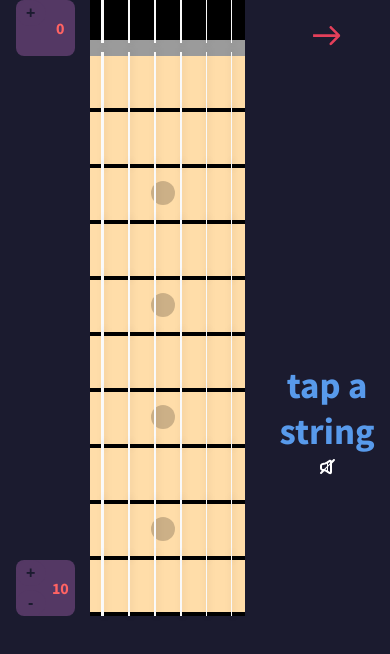
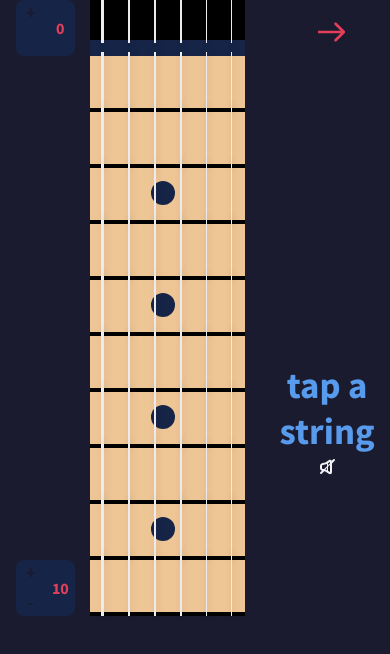
Before and after one commit to ropfoo/fretical, a Nuxt app: page /explore in a window 390 px wide. Shown: the top 654 px of the page. Built offline with nearby package versions, Linux system fonts and the light colour scheme.

Commit message:
styled main menu for mobile

```diff
--- a/assets/scss/components/layout/_fret.scss
+++ b/assets/scss/components/layout/_fret.scss
@@ -29,11 +29,11 @@ $fret-wideness: 3.5rem;
 
   &--open {
     background-color: black;
-    border-right: 1rem solid rgb(155, 155, 155);
+    border-right: 1rem solid $color-fret-secondary;
 
     @include media-small {
       border: 0;
-      border-bottom: 1rem solid rgb(155, 155, 155);
+      border-bottom: 1rem solid $color-fret-secondary;
       display: grid;
       height: $fret-wideness;
       order: 2;
--- a/assets/scss/components/layout/_fretboard-view.scss
+++ b/assets/scss/components/layout/_fretboard-view.scss
@@ -68,10 +68,16 @@
     align-items: flex-end;
     display: flex;
     justify-content: flex-end;
-    padding: 1.5rem 2rem 0 0;
     position: absolute;
-    right: 1rem;
+    right: 3rem;
+    top: 1.5rem;
     transform: scale(1.3);
     z-index: 5;
+    transition: 0.3s;
+    transform-origin: center center;
+
+    &:hover {
+      transform: scale(1.6);
+    }
   }
 }
--- /dev/null
+++ b/assets/scss/components/layout/_home.scss
@@ -0,0 +1,7 @@
+.c-home {
+  padding: 1.5rem;
+  margin-bottom: 5;
+  h1 {
+    color: $color-white;
+  }
+}
--- /dev/null
+++ b/assets/scss/components/layout/_main-menu.scss
@@ -0,0 +1,40 @@
+@mixin main-menu-item($background-color, $font-color) {
+  background-color: $background-color;
+  height: 11rem;
+  h1 {
+    font-size: 1.7rem;
+    color: $font-color;
+    padding: 1rem 0 1rem 1rem;
+  }
+}
+
+.c-main-menu {
+  display: grid;
+  grid-template-columns: repeat(8, 1fr);
+  gap: 1rem;
+  margin-top: 10rem;
+
+  &__explore {
+    @include main-menu-item($color-light-main, $color-dark-secondary);
+    grid-column: 1 / span 5;
+    display: grid;
+    grid-template-rows: 1fr 1fr;
+    width: 100%;
+
+    img {
+      padding-left: 40%;
+    }
+  }
+  &__chords {
+    @include main-menu-item($color-dark-secondary, $color-light-secondary);
+    grid-column: 6 / span 8;
+  }
+  &__learn {
+    @include main-menu-item($color-light-secondary, $color-dark-secondary);
+    grid-column: 1 / span 8;
+
+    img {
+      padding-top: 2rem;
+    }
+  }
+}
--- a/assets/scss/components/layout/_string.scss
+++ b/assets/scss/components/layout/_string.scss
@@ -74,7 +74,7 @@
     @include media-small {
       font-size: 0.9rem;
       height: 2.2rem;
-      margin-right: 0.8rem;
+      margin-right: 1rem;
       padding: 0.5rem 0.4rem;
       transition: opacity 0.4s;
       width: 2.2rem;
--- a/assets/scss/main.scss
+++ b/assets/scss/main.scss
@@ -16,6 +16,8 @@ Settings : Variables and other settings
 // Components : Individual components - layout
  ==================================================================================== */
 
+@import './components/layout/_home.scss';
+@import './components/layout/_main-menu.scss';
 @import './components/layout/_fretboard-view.scss';
 @import './components/layout/_fretboard.scss';
 @import './components/layout/_fret.scss';
--- a/assets/scss/settings/_colors.scss
+++ b/assets/scss/settings/_colors.scss
@@ -1,9 +1,9 @@
 $color-light-main: #589aeb;
-$color-light-secondary: #ff6363;
+$color-light-secondary: #e43f5a;
 $color-dark-main: #1b1b2f;
-$color-dark-secondary: #543864;
+$color-dark-secondary: #162447;
 
-$color-white: #ffffff;
+$color-white: #f1f1f1;
 
 // - String -
 $color-string-highlight: lightgreen;
@@ -11,6 +11,6 @@ $color-indicator-text: $color-white;
 $color-indicator-background: $color-light-main;
 
 // - Fret -
-$color-fret-primary: #ffdda9;
-$color-fret-secondary: #9a9a9a;
-$color-fret-circle: rgba(0, 0, 0, 0.2);
+$color-fret-primary: #eec595;
+$color-fret-secondary: $color-dark-secondary;
+$color-fret-circle: $color-dark-secondary;
--- a/assets/scss/settings/_reset.scss
+++ b/assets/scss/settings/_reset.scss
@@ -16,3 +16,7 @@ body {
   background-color: $color-dark-main;
   font-family: 'Source Sans Pro', sans-serif;
 }
+
+a {
+  text-decoration: none;
+}
--- a/assets/scss/tools/_mixins.scss
+++ b/assets/scss/tools/_mixins.scss
@@ -2,6 +2,8 @@
   cursor: pointer;
   border: none;
 }
+
+// - Strings
 
 @mixin generate-string-thicknesses(
   $strings-start,
--- a/components/Fret.vue
+++ b/components/Fret.vue
@@ -7,12 +7,11 @@
         v-for="n in 6"
         :key="n"
       >
-        <template v-if="activeTone === tones[n - 1]">
-          <string :tone="tones[n - 1]" :thickness="n" :active="true" />
-        </template>
-        <template v-else>
-          <string :tone="tones[n - 1]" :thickness="n" :active="false" />
-        </template>
+        <string
+          :tone="tones[n - 1]"
+          :thickness="n"
+          :active="checkActive(tones[n - 1])"
+        />
       </div>
       <!-- Check if there is a fretmarker beneath the string -->
       <div v-if="checkDot()" class="c-fret__circle-container">
@@ -61,6 +60,13 @@ export default {
     shownTones: 'tones/getShownTones'
   }),
   methods: {
+    checkActive(tone) {
+      if (this.activeTone === tone) {
+        return true;
+      } else {
+        return false;
+      }
+    },
     setFirstFret(amount) {
       console.log('first');
       this.$store.commit('frets/setFirstFret', amount);
--- a/components/String.vue
+++ b/components/String.vue
@@ -16,28 +16,14 @@ import * as Tone from 'tone';
 
 export default {
   props: ['tone', 'thickness', 'active'],
-  data() {
-    return {
-      isClicked: false,
-      indicatorDuration: 2500
-    };
-  },
   computed: mapGetters({
     sound: 'tones/getSound',
     activeTone: 'tones/getActiveTone',
     shownTones: 'tones/getShownTones'
   }),
-
   methods: {
     returnTone() {
-      /*
-      setTimeout(() => {
-        this.isClicked = false;
-      }, this.indicatorDuration);
-      */
-
       this.$store.commit('tones/setActiveTone', this.tone);
-
       if (this.sound) {
         //create a synth and connect it to the master output (your speakers)
         const synth = new Tone.Synth().toMaster();
--- a/pages/index.vue
+++ b/pages/index.vue
@@ -1,7 +1,18 @@
 <template>
   <div class="c-home">
-    <nuxt-link to="explore">
-      <h1>Explore</h1>
-    </nuxt-link>
+    <h1>Fretical</h1>
+    <div class="c-main-menu">
+      <nuxt-link to="explore" class="c-main-menu__explore">
+        <img src="../assets/img/svg/explore-icon.svg" alt="" />
+        <h1>Explore</h1>
+      </nuxt-link>
+      <nuxt-link to="/" class="c-main-menu__chords">
+        <h1>Chords</h1>
+      </nuxt-link>
+      <nuxt-link to="/" class="c-main-menu__learn">
+        <img src="../assets/img/svg/learn-icon.svg" alt="" />
+        <h1>Learn</h1>
+      </nuxt-link>
+    </div>
   </div>
 </template>
```
Also changed, not shown: assets/img/svg/explore-icon.svg (added), assets/img/svg/learn-icon.svg (added).
